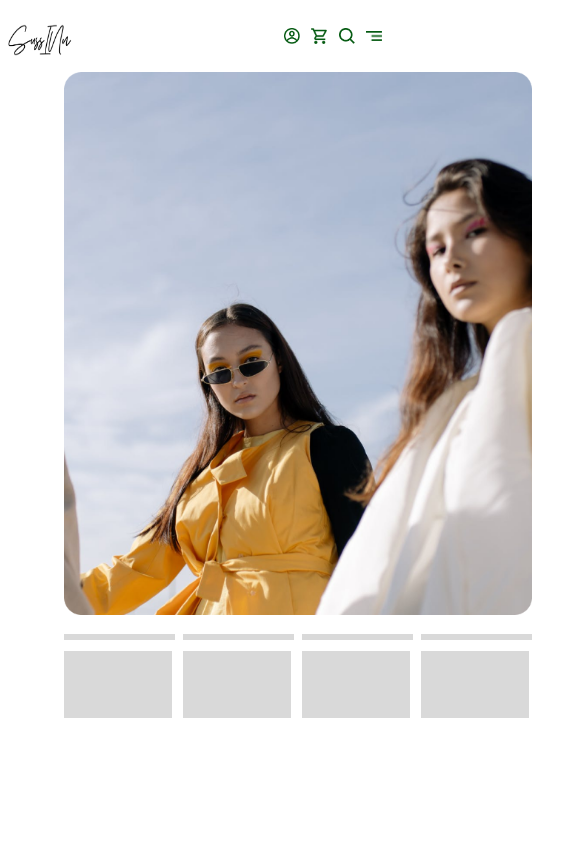
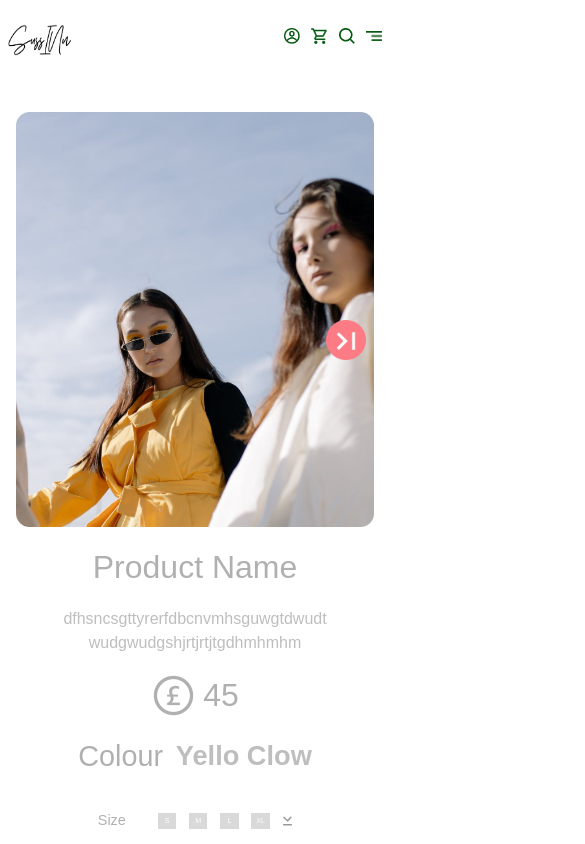
Before and after one commit to m-yunus/suss_ecommerce, a React (Create React App) app: page /product-details in a window 390 px wide. Shown: the top 844 px of the page, 585 px wide, since content can reach past the window. Built offline with nearby package versions, Linux system fonts and the light colour scheme.

Commit message:
made responsive

```diff
--- a/src/Pages/Home/Home.css
+++ b/src/Pages/Home/Home.css
@@ -1,7 +1,7 @@
 .caption {
   align-items: center;
   line-height: 2.5rem;
- font-family: 'Roboto', sans-serif;
+  font-family: "Roboto", sans-serif;
 }
 
 .top-bottom-line {
@@ -23,17 +23,12 @@
 }
 .collection {
   color: #045a11;
-  font-family: 'Poppins';
+  font-family: "Poppins";
   font-size: 1.3rem;
-
-
 }
-.greaterthan-img{
+.greaterthan-img {
   width: 2rem;
   height: 2rem;
-
-
-
 }
 .arrow {
   width: 2rem;
@@ -49,7 +44,7 @@
     rgba(0, 0, 0, 0.25);
   backdrop-filter: blur(16.016597747802734px);
   color: #fff;
-   font-family: 'Poppins';
+  font-family: "Poppins";
   font-size: 3.7rem;
   font-style: normal;
   font-weight: 400;
@@ -68,12 +63,12 @@
   justify-content: center;
   align-items: center;
   color: #fff;
-  font-family: 'Readex Pro', sans-serif;
+  font-family: "Readex Pro", sans-serif;
   font-size: 1.2rem;
   font-style: normal;
   font-weight: 400;
   line-height: normal;
-   font-family: 'Poppins';
+  font-family: "Poppins";
 }
 .cat {
   width: 32rem;
@@ -81,37 +76,32 @@
 
 .title-cat {
   color: #fd7b85;
-  font-family: 'Roboto', sans-serif;
+  font-family: "Roboto", sans-serif;
   font-size: 2rem;
   font-style: normal;
   font-weight: 400;
   line-height: normal;
 }
-.best-selling{
-    color: #045A11;
-  font-family: 'Poppins';
+.best-selling {
+  color: #045a11;
+  font-family: "Poppins";
   font-size: 3rem;
   font-style: normal;
   font-weight: 400;
   line-height: normal;
 }
 
-.home-top-pic{
-
+.home-top-pic {
   object-fit: contain;
-
-
 }
-.dark-arrow{
+.dark-arrow {
   display: flex;
   justify-content: center;
   height: 6rem;
-
-
 }
 
-@media(max-width:1075px){
-.stylist{
+@media (max-width: 1075px) {
+  .stylist {
     width: 20rem;
     height: 13rem;
     font-size: 3.5rem;
@@ -119,241 +109,214 @@ line-height: normal;
   .cat {
     width: 25rem;
   }
-.three-box{
+  .three-box {
     margin: 0 1rem;
   }
-.category{
+  .category {
     width: 6rem;
     height: 7rem;
   }
 }
 
-@media(max-width:1024px){
+@media (max-width: 1024px) {
   .top-bottom-line,
-  .centre-line{
+  .centre-line {
     font-size: 3rem;
     margin-right: 2rem;
   }
-  .cap{
+  .cap {
     line-height: 1.8rem;
   }
-  .home-top{
+  .home-top {
     padding: 0 1rem;
   }
-  .home-middle{
+  .home-middle {
     padding: 0 0;
   }
 }
 
-@media(max-width:768px){
+@media (max-width: 768px) {
   .top-bottom-line,
-  .centre-line{
+  .centre-line {
     font-size: 2.5rem;
     margin-right: 2rem;
   }
-  .home{
+  .home {
     padding: 0 1rem;
   }
 
-
-
-  .stylist{
+  .stylist {
     width: 18rem;
     height: 12rem;
     font-size: 3rem;
     display: flex;
-
-
   }
   .cat {
     width: 22rem;
     height: 7.5rem;
   }
-.three-box{
+  .three-box {
     margin: 0 0.8rem;
   }
-.category{
+  .category {
     width: 5rem;
     height: 6rem;
     font-size: 1rem;
   }
-.title-cat{
+  .title-cat {
     font-size: 1.3rem;
     margin-bottom: 0.3rem;
-
   }
-.best-selling{
+  .best-selling {
     font-size: 2.3rem;
     margin-bottom: 0.5rem;
   }
-.arrow-icon{
+  .arrow-icon {
     width: 3rem;
     height: 3rem;
     margin-right: 0.3rem;
     margin-bottom: 0.3rem;
-
   }
-
-
-
-
-
 }
-@media(max-width:630px){
+@media (max-width: 630px) {
   .top-bottom-line,
-  .centre-line{
+  .centre-line {
     font-size: 2rem;
     margin-right: 2rem;
   }
-   .cap{
+  .cap {
     line-height: 1.3rem;
   }
-  .collection{
+  .collection {
     font-size: 1rem;
   }
   .arrow {
     width: 1.5rem;
     height: 1.5rem;
   }
-  .home{
+  .home {
     padding: 0 0.5rem;
   }
-
 }
-@media(max-width:500px){
-  .stylist{
+@media (max-width: 500px) {
+  .stylist {
     width: 10rem;
     height: 8rem;
     font-size: 1.8rem;
     display: flex;
-
-
   }
-.greaterthan-img{
+  .greaterthan-img {
     width: 1.5rem;
     height: 1.5rem;
   }
-.three-box{
+  .three-box {
     margin: 0 0.5rem;
-
   }
-.cat{
+  .cat {
     width: 14rem;
     height: 6rem;
   }
-.category{
+  .category {
     width: 4rem;
     height: 5rem;
     font-size: 0.7rem;
     border-radius: 0.4rem;
   }
-.title-cat{
+  .title-cat {
     font-size: 1rem;
     margin-bottom: 0.1rem;
-
   }
   .accessories-icon,
-.footwear-icon{
+  .footwear-icon {
     width: 0.9rem;
   }
-
 }
-@media(max-width:425px){
+@media (max-width: 425px) {
   .top-bottom-line,
-  .centre-line{
+  .centre-line {
     font-size: 1.5rem;
     margin-right: 1rem;
   }
- .cap{
+  .cap {
     line-height: 0.7rem;
     margin-bottom: 2rem;
   }
-    .collection{
+  .collection {
     font-size: 0.7rem;
   }
   .arrow {
     width: 1rem;
     height: 1rem;
   }
-.coll{
+  .coll {
     margin: 1rem 0;
   }
-.best-selling{
+  .best-selling {
     font-size: 1rem;
     margin-bottom: 0.3rem;
   }
-.best-selling-image{
+  .best-selling-image {
     width: 4.72581rem;
     height: 9.68681rem;
   }
-.home-bottom{
+  .home-bottom {
     margin: 0.1 0.3rem;
     margin-top: 2rem;
     margin-bottom: 0;
   }
-.arrow-icon{
+  .arrow-icon {
     width: 1.6rem;
     height: 1.5rem;
     margin-right: 0.3rem;
     margin-bottom: 0.3rem;
-
   }
-.fav-icon{
+  .fav-icon {
     height: 0.5rem;
     width: 0.5rem;
     margin-top: 0.3rem;
     margin-right: 0.3rem;
   }
-.eye-icon{
+  .eye-icon {
     height: 0.5rem;
     width: 0.7rem;
     margin-top: 0.3rem;
     margin-left: 0.3rem;
   }
-
 }
-
-@media(max-width:390px){
-    .stylist{
+@media (max-width: 390px) {
+  .stylist {
     width: 9.43894rem;
     height: 5.005rem;
     border-radius: 0.34775rem;
     font-size: 1.2rem;
     display: flex;
-
-
   }
-.greaterthan-img{
+  .greaterthan-img {
     width: 0.8rem;
     height: 0.8rem;
     margin-left: 0.5rem;
   }
-.three-box{
+  .three-box {
     margin-left: 2rem;
-
-
   }
-.cat{
+  .cat {
     width: 15rem;
     height: 5rem;
   }
-.category{
+  .category {
     width: 2.6rem;
     height: 2.8rem;
     border-radius: 0.35375rem;
     font-size: 0.5rem;
   }
-.title-cat{
+  .title-cat {
     font-size: 0.7rem;
     margin-top: 1rem;
     margin-bottom: 0.3rem;
     margin-left: 3.5rem;
-
   }
   .accessories-icon,
-.footwear-icon{
+  .footwear-icon {
     width: 0.5rem;
   }
-
-
 }
--- a/src/Pages/Product-Details/ProductDetails.css
+++ b/src/Pages/Product-Details/ProductDetails.css
@@ -20,16 +20,12 @@
 }
 .product-right h1 {
   color: #b0b0b0;
-
   font-size: 2.5rem;
-
   font-weight: 400;
 }
 .product-right p {
   color: #bebebe;
-
   font-size: 1.25rem;
-
   font-weight: 400;
 }
 .prdct-dtls {
@@ -41,9 +37,8 @@
   margin-right: 0.45rem;
 }
 .price {
-  margin: 1rem 0;
+  padding: 1rem 0;
 }
-
 .color h1 {
   font-size: 2rem;
 }
@@ -55,12 +50,16 @@
 }
 .size {
   margin: 4rem 0;
+  width: 37rem;
 }
-
 .size h1 {
   color: #b0b0b0;
   font-size: 2rem;
   margin-right: 4rem;
+}
+.dwn-arrow {
+  width: 0.6rem;
+  height: 0.6rem;
 }
 .size-box {
   width: 2.4375rem;
@@ -116,13 +115,11 @@
   font-weight: 400;
   text-decoration: underline;
 }
-
 .last-prdct-dtls {
   margin-top: 2rem;
 }
 .last-prdct-dtls h3 {
   color: #b0b0b0;
-
   font-size: 0.9375rem;
   width: 7.5rem;
   font-weight: 400;
@@ -133,3 +130,142 @@
   height: 0.625rem;
   margin-top: 1.1rem;
 }
+
+@media (max-width: 1434px) {
+  .size {
+    margin: 2rem 0;
+    width: 30rem;
+  }
+  .size h1 {
+    margin-right: 1rem;
+  }
+  .size p {
+    margin-left: 1rem;
+  }
+  .prdct-dtls {
+    width: 30rem;
+    word-wrap: break-word;
+  }
+}
+@media (max-width: 1024px) {
+  .rects {
+    display: none;
+  }
+  .product-details {
+    flex-direction: column;
+  }
+  .product-left,
+  .product-right {
+    display: flex;
+    flex-direction: column;
+    align-items: center;
+    justify-content: center;
+  }
+  .product-right h1,
+  p {
+    text-align: center;
+  }
+  .product-right {
+    padding-left: 0;
+    margin-top: 1rem;
+  }
+   .last-prdct-dtls h3 {
+
+    width: 27rem;
+
+  }
+}
+@media (max-width: 768px) {
+  .product-details {
+    flex-direction: column;
+    padding: 0 1rem;
+  }
+  .product-left,
+  .product-right {
+    display: flex;
+    flex-direction: column;
+    align-items: center;
+    justify-content: center;
+  }
+  .product-right h1,
+  p {
+    text-align: center;
+  }
+  .product-right {
+    padding-left: 0;
+    margin-top: 1rem;
+  }
+}
+@media (max-width: 524px) {
+  .product-right h1 {
+    font-size: 2rem;
+  }
+  .prdct-dtls {
+    width: 17rem;
+
+    word-wrap: break-word;
+    margin-top: 1rem;
+  }
+  .product-right p {
+    font-size: 1rem;
+  }
+  .color h1 {
+    font-size: 1.8rem;
+  }
+  .color h2 {
+    font-size: 1.7rem;
+    margin-left: 0.8rem;
+  }
+  .size {
+    margin: 2rem 0;
+    width: 17rem;
+    word-wrap: break-word;
+    flex-direction: column;
+  }
+  .size h1 {
+    font-size: 0.9rem;
+    margin-right: 2rem;
+  }
+  .size-box {
+    width: 1.15006rem;
+    height: 1.00263rem;
+    font-size: 0.45rem;
+    margin-right: 0.8rem;
+  }
+  .find {
+    margin-top: 1rem;
+  }
+  .addtobag {
+    width: 15rem;
+    height: 2.5rem;
+    font-size: 1.5rem;
+    margin: 0 0.35rem;
+  }
+  .bag img {
+    margin-left: 0rem;
+    width: 2.5rem;
+  }
+  .delivery {
+    width: 17rem;
+    height: 7rem;
+    border: 1px solid #c7c7c7;
+    margin-top: 2rem;
+  }
+  .delivery p {
+    font-size: 0.7rem;
+  }
+  .delivery a {
+    color: #000;
+    font-size: 0.7rem;
+  }
+  .last-prdct-dtls h3 {
+    font-size: 0.8rem;
+    width: 16rem;
+    font-weight: 400;
+    margin-top: 0.8rem;
+  }
+  .next-image {
+    width: 2.5rem;
+    right: 0.5rem;
+  }
+}
--- a/src/Pages/Product-Details/ProductDetails.jsx
+++ b/src/Pages/Product-Details/ProductDetails.jsx
@@ -8,16 +8,20 @@ import rightarrow from "../../assets/images/Product-Details/right-arrow.png";
 import fav from "../../assets/images/Product-Details/fav.png";
 import delivery from "../../assets/images/Product-Details/delivery.png";
 import plus from "../../assets/images/Product-Details/plus.png";
+import next from "../../assets/images/Product-Details/next.png"
+
+
 const ProductDetails = () => {
   return (
     <>
       <Navbar />
-      <div className="px-16 flex flex-row ">
-        <div className="flex flex-col">
-          <div>
+      <div className="product-details mt-10 px-16 flex flex-row ">
+        <div className="product-left flex flex-col">
+          <div className="flex items-center justify-end relative">
             <img className="product-image" src={product} alt="" />
+            <img className="next-image right-4 absolute top-1/2" src={next} alt="" />
           </div>
-          <div className="flex flex-row gap-2">
+          <div className="rects flex flex-row gap-2">
             <div className="flex flex-col">
               <div className="small-rect"></div>
               <div className="big-rect"></div>
@@ -53,18 +57,19 @@ const ProductDetails = () => {
             <h2>Yello Clow</h2>
           </div>
           <div className="size flex items-center justify-center ">
-            <h1>Size</h1>
+            <div className="flex flex-row items-center ">
+              <h1>Size</h1>
 
-            <div className="flex flex-">
-              <div className="size-box">S</div>
-              <div className="size-box">M</div>
-              <div className="size-box">L</div>
-              <div className="size-box">XL</div>
+              <div className="flex ">
+                <div className="size-box">S</div>
+                <div className="size-box">M</div>
+                <div className="size-box">L</div>
+                <div className="size-box">XL</div>
+              </div>
+              <img className="dwn-arrow" src={downarrow} alt="" />
             </div>
 
-            <img src={downarrow} alt="" />
-
-            <div className="find flex items-center">
+            <div className="find flex  items-center">
               <p>Find Your Fit Guide</p>
               <img className="rgt-arrow" src={rightarrow} alt="" />
             </div>
@@ -84,7 +89,7 @@ const ProductDetails = () => {
               <a href="">View our Delivery & Returns Policy</a>
             </div>
           </div>
-          <div  className="last-prdct-dtls flex flex-col justify-center ">
+          <div className="last-prdct-dtls flex mb-10 flex-col justify-center ">
             <div className="flex">
               <h3>Product Details</h3>
               <img src={plus} alt="" />
```
Lines whose indentation alone changed are shown as unchanged.
